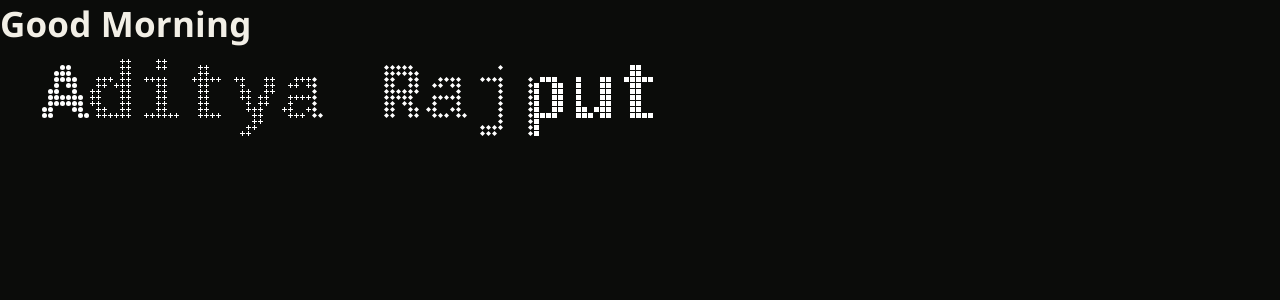
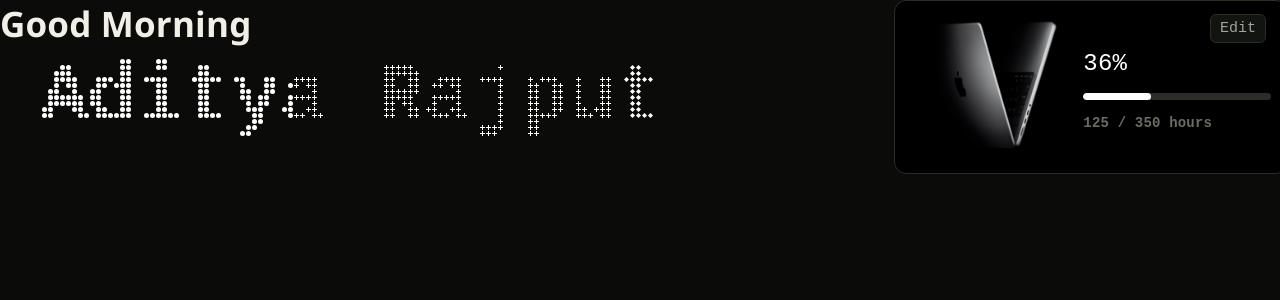
Before and after one commit to Aditya0058/Personalized-Chrome-Tab, a React (Vite) app: page / in a window 1280 px wide. Shown: the top 300 px of the page. Built offline with nearby package versions, Linux system fonts and the light colour scheme; a web font is replaced by a local one.

Commit message:
fixed the top bar and also changed the theme for goal card

```diff
--- a/src/App.css
+++ b/src/App.css
@@ -1,9 +1,20 @@
+*{
+  margin: 0;
+  padding: 0;
+}
+
 .main{
   width: 100vw;
   height: 100vh;
 }
 
-.right-top{
-  width: 450px;
-  height: 150px;
+.goal{
+  height: 30px;
+  width: auto;
 }
+.top-bar{
+  display: flex;
+  justify-content: space-between;
+  width: 98vw;
+  height: 20vh;
+}
--- a/src/App.tsx
+++ b/src/App.tsx
@@ -10,11 +10,14 @@ function App() {
   return (
     <>
       <div className="main">
-          {/* <div className="right-top">
-            <Goal />
-          </div>  */}
+          <div className="top-bar">
           <div className="greeting-wrapper">
             <Greeting />
+          </div>
+          <div className="goal">
+            <Goal />
+          </div>
+
           </div>
       </div>
     </>
--- a/src/components/Goal.css
+++ b/src/components/Goal.css
@@ -2,18 +2,20 @@
     display: flex;
     gap: 10px;
     align-items: center;
+    max-width: 100%;
 }
 
 .card {
     width: 100%;
     max-height: 140px;
-    background: #171a15;
+    /* background: #171a15; */
+    background: #000000;
     border: 1px solid #2a2e26;
     border-radius: 12px;
 
     padding: 16px;
 
-    color: #f2efe6;
+    color: #ffffff;
 
     transition:
         max-height 300ms ease,
@@ -24,10 +26,12 @@
 
 .card {
     max-height: 140px;
+    max-width: 100%;
 }
 
 .card.expanded {
     max-height: 500px;
+    max-width: 100%;
 }
 
 .card:hover {
@@ -49,7 +53,7 @@
     width: 100%;
     height: 100%;
 
-    object-fit: contain;
+    /* object-fit: contain; */
 }
 
 
@@ -59,12 +63,13 @@
   flex-direction: column;
   gap: 8px;
   min-width: 0;
+  max-width: 100%;
 }
 .percentage {
-    font-family: "IBM Plex Mono", monospace;
+    font-family: "handlee","IBM Plex Mono", monospace;
     font-size: 24px;
 
-    color: #a3a497;
+    color: #fffffc;
 
     margin: 0 0 8px 0;
 }
@@ -82,7 +87,8 @@
 .progress-fill {
     height: 100%;
 
-    background: #ff6fb5;
+    /* background: #ff6fb5; */
+    background: #fdfdfd;
 
     border-radius: inherit;
 
@@ -91,10 +97,10 @@
 .progress-text {
     margin-top: 7px;
 
-    font-family: "IBM Plex Mono", monospace;
+    font-family: "handlee","IBM Plex Mono", monospace;
 
-    font-size: 11px;
-
+    font-size: 14px;
+    font-weight: 1000;
     color: #6b6d62;
 }
 
@@ -107,6 +113,8 @@
 .edit-btn {
     border: 1px solid #2a2e26;
 
+    max-width: 100%;
+
     background: #121410;
 
     color: #a3a497;
@@ -115,8 +123,8 @@
 
     border-radius: 6px;
 
-    font-family: "IBM Plex Mono", monospace;
-    font-size: 10px;
+    font-family: "handlee","IBM Plex Mono", monospace;
+    font-size: 15px;
 
     cursor: pointer;
 
@@ -128,7 +136,8 @@
 
 .edit-btn:hover {
     color: #f2efe6;
-    border-color: #ff6fb5;
+    /* border-color: #ff6fb5; */
+    border-color: #ffffff;
     background: #1d211b;
 }
 
@@ -150,8 +159,8 @@
 
     gap: 6px;
 
-    font-family: "IBM Plex Mono", monospace;
-    font-size: 10px;
+    font-family: "handlee","IBM Plex Mono", monospace;
+    font-size: 14px;
 
     color: #a3a497;
 }
@@ -183,7 +192,8 @@
 
     border: 1px solid #ff6fb5;
 
-    background: #ff6fb5;
+    /* background: #ff6fb5; */
+    background: #eeeeee;
 
     color: #0b0c0a;
 
```
Also changed, not shown: src/assets/goal-thumbnail.png.
